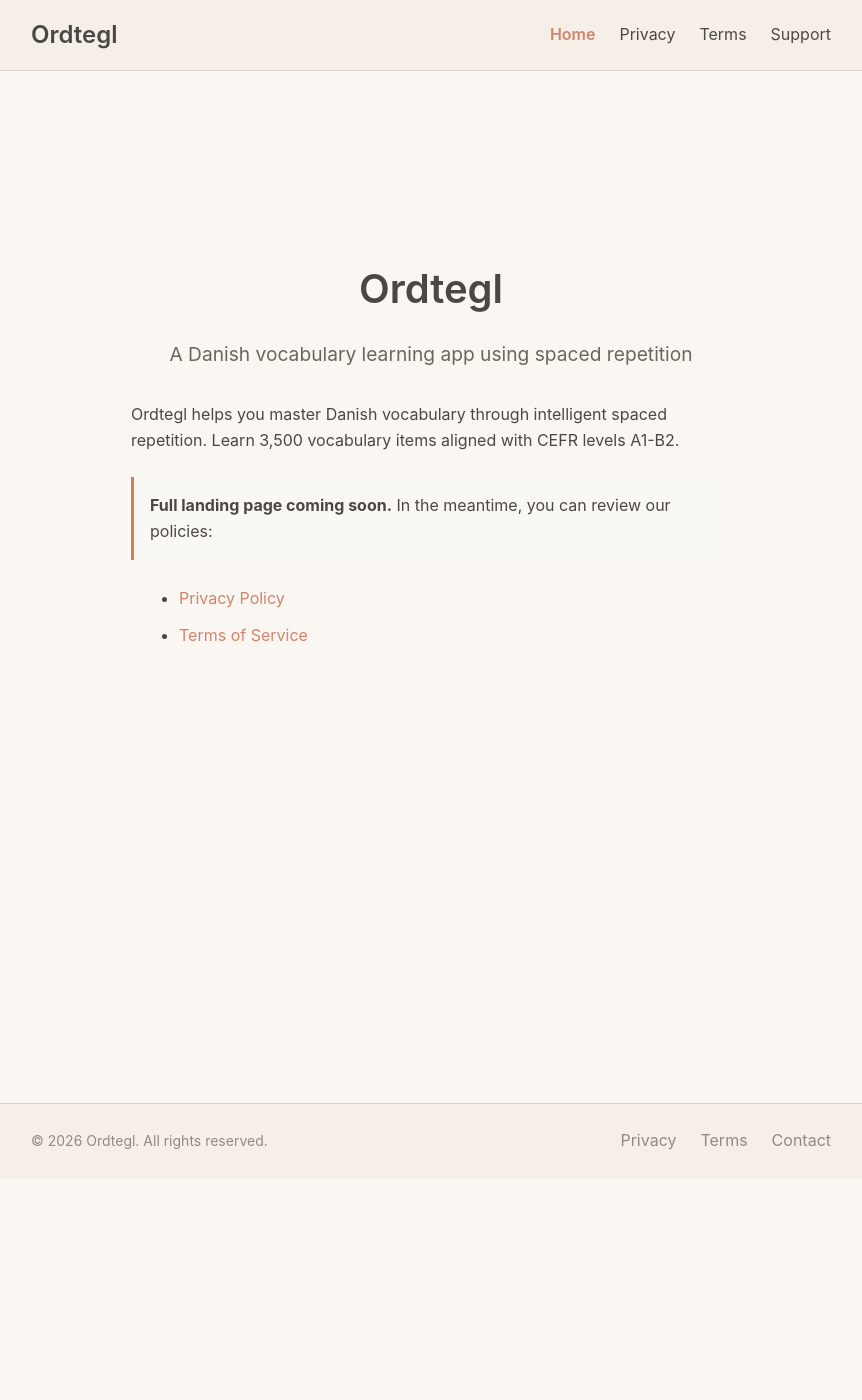
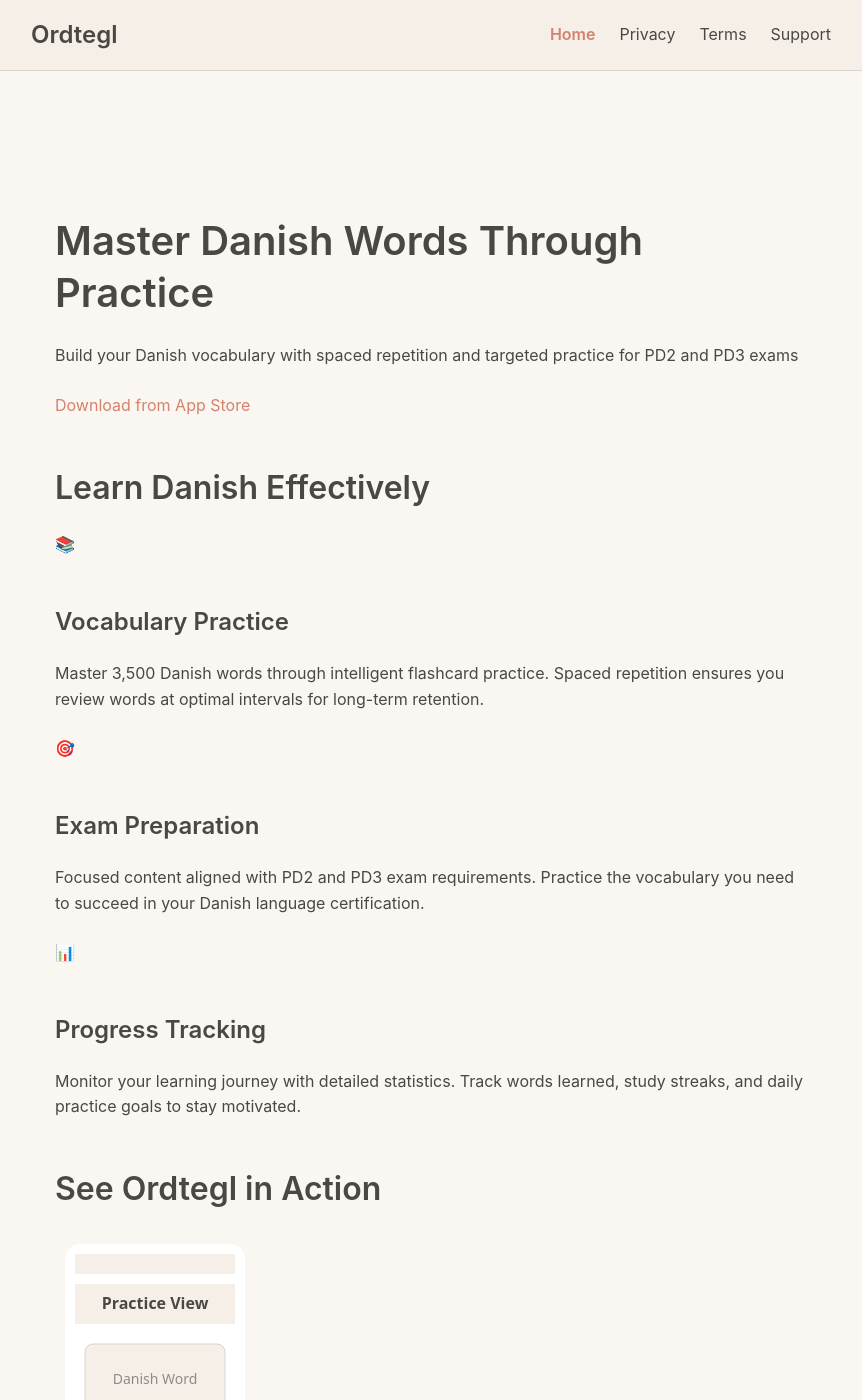
Before and after one commit to lovettbarron/ordtegl, a Jekyll site: the page built from index.html, in a window 1280 px wide and 1400 px high. Shown: the whole window, without its empty margins (209-1071 px from the left). Built offline with Jekyll 4.4.1, drawn with Linux system fonts in a browser that asks for light colours; some of the changed text lies outside the part shown.

Commit message:
feat(03-01): create landing page content
- Hero section with headline and CTA
- Features section with 3 feature cards (vocabulary, exam prep, progress)
- Screenshots section with 3 placeholder SVG mockups
- Visible exam disclaimer section
- Bottom CTA section
- All sections use semantic HTML5

```diff
--- a/index.html
+++ b/index.html
@@ -3,20 +3,71 @@ layout: default
 title: Ordtegl - Learn Danish Vocabulary
 ---
 
-<div style="text-align: center; padding: 3rem 0 2rem 0;">
-  <h1>Ordtegl</h1>
-  <p style="font-size: 1.2rem; color: #6b665c; margin-bottom: 2rem;">A Danish vocabulary learning app using spaced repetition</p>
+<section class="hero">
+  <div class="container">
+    <h1 class="hero-title">Master Danish Words Through Practice</h1>
+    <p class="hero-subtitle">Build your Danish vocabulary with spaced repetition and targeted practice for PD2 and PD3 exams</p>
+    <a href="https://apps.apple.com/app/ordtegl" class="btn-primary">Download from App Store</a>
+  </div>
+</section>
 
-  <div style="max-width: 600px; margin: 0 auto; text-align: left;">
-    <p>Ordtegl helps you master Danish vocabulary through intelligent spaced repetition. Learn 3,500 vocabulary items aligned with CEFR levels A1-B2.</p>
+<section class="features">
+  <div class="container">
+    <h2>Learn Danish Effectively</h2>
 
-    <p style="margin-top: 1.5rem; padding: 1rem; background: #faf8f5; border-left: 3px solid #d47e5e;">
-      <strong>Full landing page coming soon.</strong> In the meantime, you can review our policies:
-    </p>
+    <div class="features-grid">
+      <div class="feature-card">
+        <div class="feature-icon">📚</div>
+        <h3>Vocabulary Practice</h3>
+        <p>Master 3,500 Danish words through intelligent flashcard practice. Spaced repetition ensures you review words at optimal intervals for long-term retention.</p>
+      </div>
 
-    <ul style="margin-top: 1rem; line-height: 1.8;">
-      <li><a href="{{ '/privacy/' | relative_url }}">Privacy Policy</a></li>
-      <li><a href="{{ '/terms/' | relative_url }}">Terms of Service</a></li>
-    </ul>
+      <div class="feature-card">
+        <div class="feature-icon">🎯</div>
+        <h3>Exam Preparation</h3>
+        <p>Focused content aligned with PD2 and PD3 exam requirements. Practice the vocabulary you need to succeed in your Danish language certification.</p>
+      </div>
+
+      <div class="feature-card">
+        <div class="feature-icon">📊</div>
+        <h3>Progress Tracking</h3>
+        <p>Monitor your learning journey with detailed statistics. Track words learned, study streaks, and daily practice goals to stay motivated.</p>
+      </div>
+    </div>
   </div>
-</div>
+</section>
+
+<section class="screenshots">
+  <div class="container">
+    <h2>See Ordtegl in Action</h2>
+
+    <div class="screenshots-grid">
+      <div class="screenshot-wrapper">
+        <img src="{{ '/assets/images/screenshots/screenshot-1.svg' | relative_url }}" alt="Practice View - Flashcard interface" />
+      </div>
+      <div class="screenshot-wrapper">
+        <img src="{{ '/assets/images/screenshots/screenshot-2.svg' | relative_url }}" alt="Progress View - Learning statistics" />
+      </div>
+      <div class="screenshot-wrapper">
+        <img src="{{ '/assets/images/screenshots/screenshot-3.svg' | relative_url }}" alt="Vocabulary List - Browse Danish words" />
+      </div>
+    </div>
+
+    <p class="screenshots-caption">Screenshots are placeholders - replace with actual app screenshots</p>
+  </div>
+</section>
+
+<section class="disclaimer">
+  <div class="container">
+    <h2>Exam Disclaimer</h2>
+    <p>Ordtegl is not affiliated with or endorsed by official Danish exam bodies including PD2 (Prøvebevis Dansk 2) and PD3 (Prøvebevis Dansk 3). This app provides supplementary study material only and does not guarantee exam success. For official exam information, please consult the authorized testing organizations.</p>
+  </div>
+</section>
+
+<section class="cta-bottom">
+  <div class="container">
+    <h2>Ready to Learn Danish?</h2>
+    <p>Download Ordtegl from the App Store and start building your Danish vocabulary today.</p>
+    <a href="https://apps.apple.com/app/ordtegl" class="btn-primary">Download from App Store</a>
+  </div>
+</section>
```
Also changed, not shown: assets/images/screenshots/screenshot-1.svg (added), assets/images/screenshots/screenshot-2.svg (added), assets/images/screenshots/screenshot-3.svg (added).
